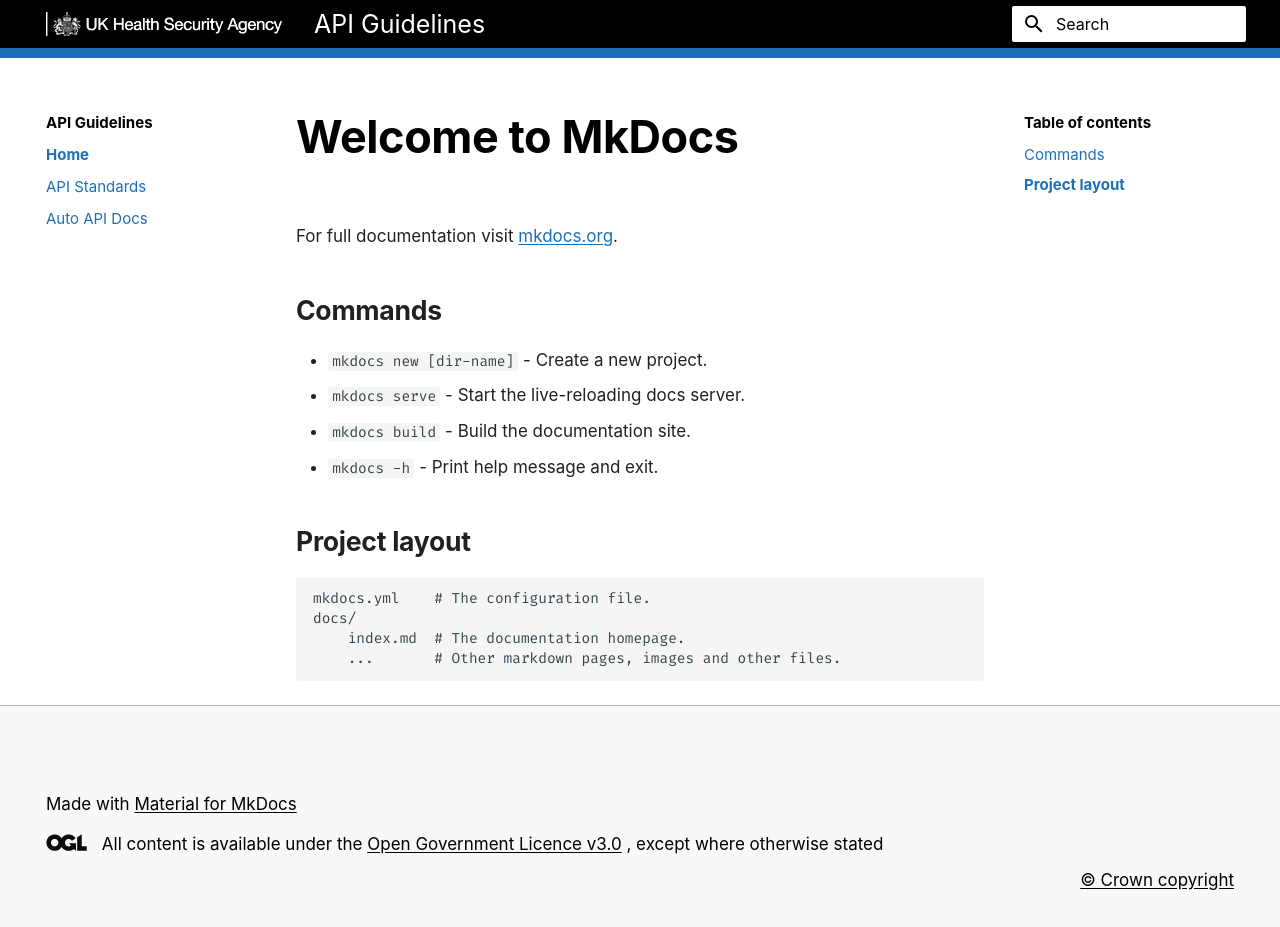
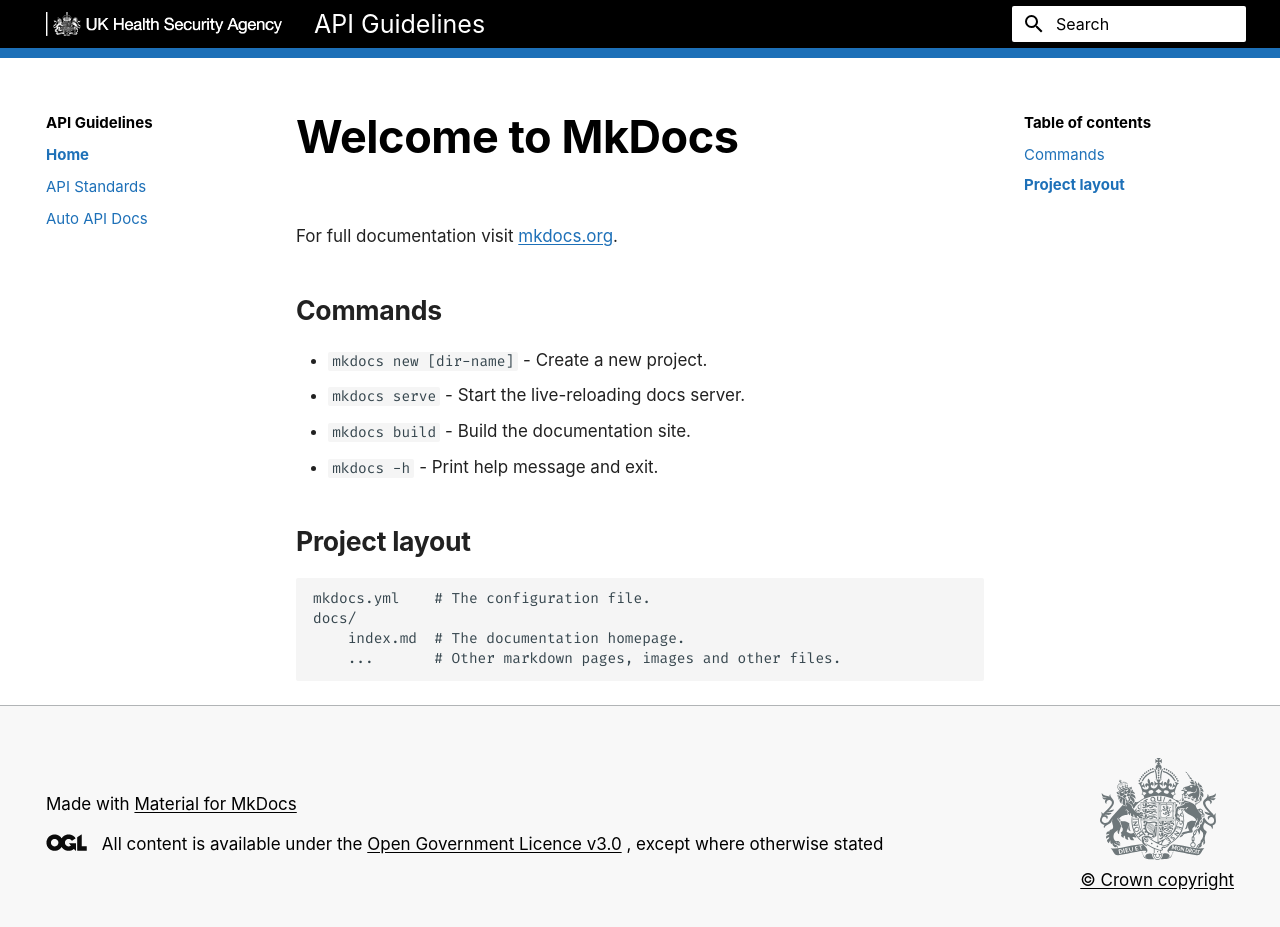
Before and after one commit to craig-shenton/govuk_mkdocs, an MkDocs documentation site: the page built from docs/index.md, in a window 1280 px wide and 927 px high. Built offline with MkDocs 1.6.1 and Material for MkDocs 9.7.7, drawn with Linux system fonts in a browser that asks for light colours; some web fonts are replaced.

Commit message:
Update extra.css

```diff
--- a/docs/assets/stylesheets/extra.css
+++ b/docs/assets/stylesheets/extra.css
@@ -104,7 +104,7 @@
   display: inline-block;
   min-width: 125px;
   padding-top: 112px;
-  background-image: url(../assets/images/govuk-crest.svg);
+  background-image: url(../images/govuk-crest.svg);
   background-repeat: no-repeat;
   background-position: 50% 0%;
   background-size: 125px 102px;
```
